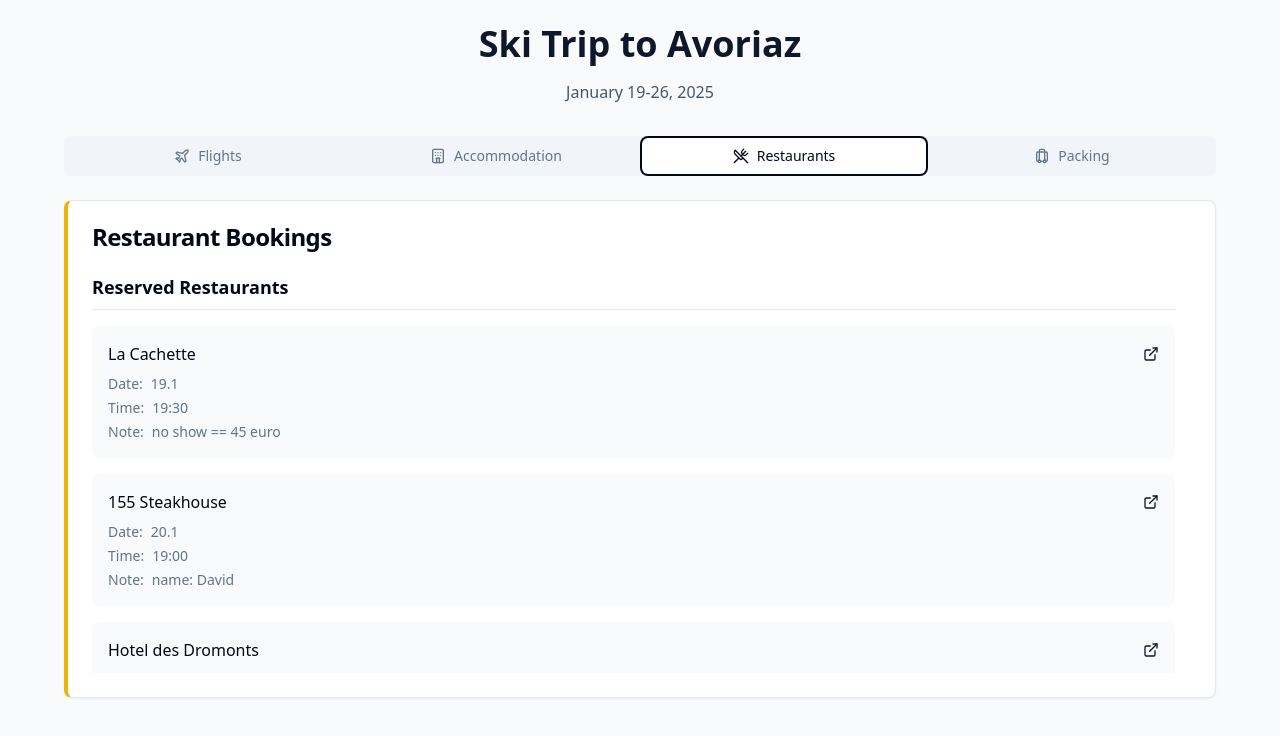
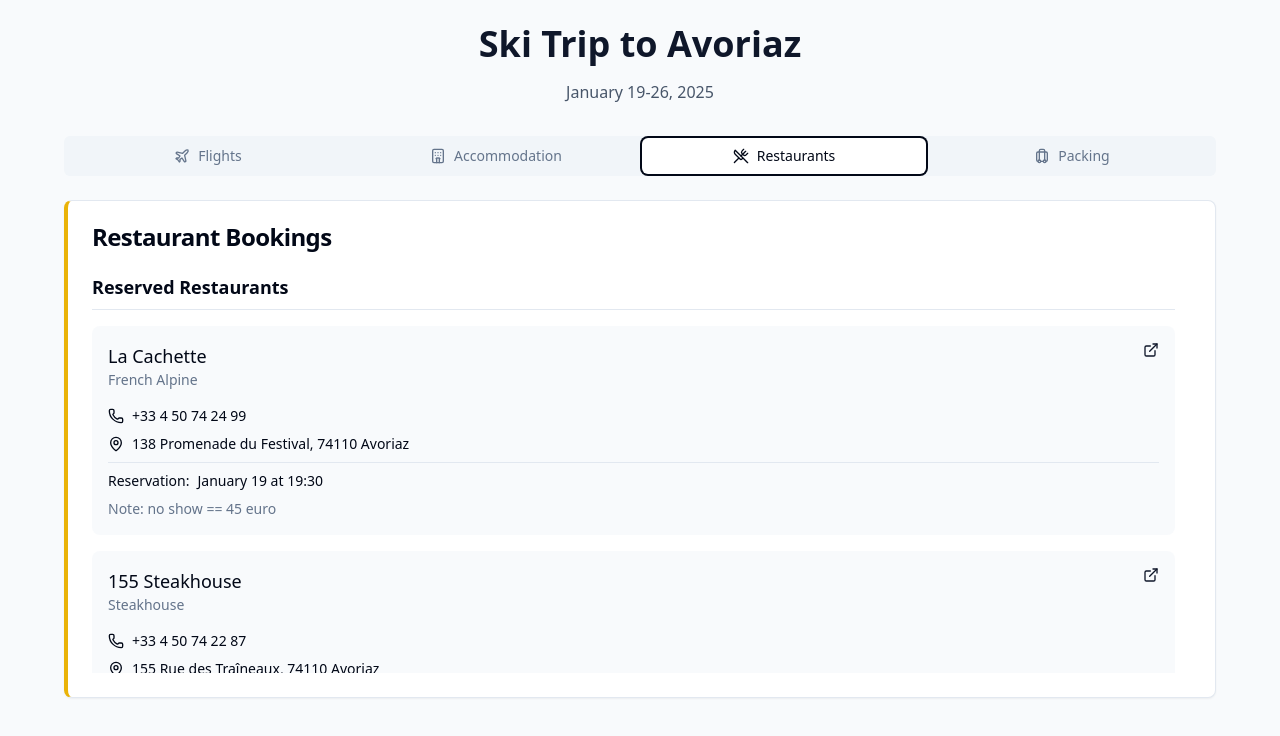
Before and after one commit to ynoncoen/avoriaz, a Next.js app: page /avoriaz/ in a window 1280 px wide. Both pictures are taken after a click on the tab "Restaurants". Shown: the top 736 px of the page. Built offline with nearby package versions, Linux system fonts and the light colour scheme.

Commit message:
Fix restaurants

```diff
--- a/src/components/ski-trip/RestaurantsTab.tsx
+++ b/src/components/ski-trip/RestaurantsTab.tsx
@@ -1,79 +1,140 @@
 import React from 'react';
 import { Card, CardHeader, CardTitle, CardContent } from '@/components/ui/card';
 import { ScrollArea } from '@/components/ui/scroll-area';
-import { Link, ExternalLink } from 'lucide-react';
-import { RestaurantBooking } from './types';
+import { ExternalLink, Phone, MapPin } from 'lucide-react';
+
+interface EnhancedRestaurantBooking {
+    date?: string;
+    time?: string;
+    name: string;
+    restaurantUrl: string;
+    phone?: string;
+    address?: string;
+    cuisine?: string;
+    comment?: string;
+    id: string;
+}
 
 const RestaurantsTab: React.FC = () => {
-    const bookings: RestaurantBooking[] = [
+    const bookings: EnhancedRestaurantBooking[] = [
         {
             date: "19.1",
             time: "19:30",
+            name: "La Cachette",
             restaurantUrl: "https://www.lacachetteavoriaz.com/en/",
+            phone: "+33 4 50 74 24 99",
+            address: "138 Promenade du Festival, 74110 Avoriaz",
+            cuisine: "French Alpine",
             comment: "no show == 45 euro",
             id: "booking-1"
         },
         {
             date: "20.1",
             time: "19:00",
+            name: "155 Steakhouse",
             restaurantUrl: "https://155-steakhouse.fr/",
+            phone: "+33 4 50 74 22 87",
+            address: "155 Rue des Traîneaux, 74110 Avoriaz",
+            cuisine: "Steakhouse",
             comment: "name: David",
             id: "booking-2"
         },
         {
             date: "21.1",
             time: "19:00",
+            name: "Les Enfants Terribles",
             restaurantUrl: "https://en.hoteldesdromonts.com/restaurants",
-            comment: "Les Efants Terribles",
+            phone: "+33 4 50 74 12 54",
+            address: "Hotel des Dromonts, Place des Dromonts, 74110 Avoriaz",
+            cuisine: "Fine Dining French",
+            comment: "Les Enfants Terribles",
             id: "booking-3"
         },
         {
             date: "22.1",
             time: "19:00",
-            restaurantUrl: "https://maps.app.goo.gl/Z9ad7bwA4HQnT1WV6",
+            name: "La Cachette",
+            restaurantUrl: "https://www.lacachetteavoriaz.com/en/",
+            phone: "+33 4 50 74 24 99",
+            address: "138 Promenade du Festival, 74110 Avoriaz",
+            cuisine: "French Alpine",
             comment: "no show == 45 euro",
             id: "booking-4"
         },
         {
             date: "23.1",
             time: "19:00",
+            name: "Le Festival",
             restaurantUrl: "https://en.hoteldesdromonts.com/restaurants",
-            comment: "Le festival",
+            phone: "+33 4 50 74 12 54",
+            address: "Hotel des Dromonts, Place des Dromonts, 74110 Avoriaz",
+            cuisine: "Modern French",
+            comment: "Le Festival",
             id: "booking-5"
         },
         {
             date: "24.1",
             time: "19:00",
+            name: "Hotel Des Dromonts",
             restaurantUrl: "https://en.hoteldesdromonts.com/restaurants",
+            phone: "+33 4 50 74 12 54",
+            address: "Place des Dromonts, 74110 Avoriaz",
+            cuisine: "French",
             comment: "placeholder",
             id: "booking-6"
         },
         {
             date: "25.1",
             time: "19:00",
+            name: "La Brasserie",
             restaurantUrl: "https://la-brasserie-avoriaz.fr/",
+            phone: "+33 4 50 74 15 11",
+            address: "Résidence Sassanka, 74110 Avoriaz",
+            cuisine: "French Brasserie",
             comment: "name: David",
             id: "booking-7"
         }
     ];
 
     const additionalRestaurants = [
-        { url: "https://www.avoriaz.com/fiche/restaurant-le-traino/", name: "Le Traino" },
-        { url: "https://155-steakhouse.fr/", name: "155 Steakhouse" },
-        { url: "https://www.la-reserve-avoriaz.com/", name: "La Reserve" },
-        { url: "https://www.lacabaneavoriaz.fr/", name: "La Cabane" }
+        {
+            name: "Le Traino",
+            restaurantUrl: "https://www.avoriaz.com/fiche/restaurant-le-traino/",
+            phone: "+33 4 50 74 17 84",
+            address: "Route des Rennes, 74110 Avoriaz",
+            cuisine: "Savoyard",
+            id: "additional-1"
+        },
+        {
+            name: "La Reserve",
+            restaurantUrl: "https://www.la-reserve-avoriaz.com/",
+            phone: "+33 4 50 74 15 75",
+            address: "Route de l'Alpage, 74110 Avoriaz",
+            cuisine: "French Alpine",
+            id: "additional-2"
+        },
+        {
+            name: "Le Fangle",
+            restaurantUrl: "https://maps.app.goo.gl/VgxEunhKqVhWTkgy5",
+            phone: "+33 4 50 74 16 18",
+            address: "Plateau du Fangle, 74110 Avoriaz",
+            cuisine: "Mountain Restaurant",
+            id: "additional-3"
+        },
+        {
+            name: "La Cabane",
+            restaurantUrl: "https://www.lacabaneavoriaz.fr/",
+            phone: "+33 4 50 74 14 22",
+            address: "Place du Snow, 74110 Avoriaz",
+            cuisine: "French Alpine",
+            id: "additional-4"
+        }
     ];
 
-    const getRestaurantName = (url: string): string => {
-        if (url.includes("lacachetteavoriaz")) return "La Cachette";
-        if (url.includes("155-steakhouse")) return "155 Steakhouse";
-        if (url.includes("hoteldesdromonts")) {
-            if (url.includes("Le festival")) return "Le Festival";
-            if (url.includes("Les Efants")) return "Les Enfants Terribles";
-            return "Hotel des Dromonts";
-        }
-        if (url.includes("la-brasserie")) return "La Brasserie";
-        return new URL(url).hostname.split('.')[1];
+    const formatDate = (date: string) => {
+        if (!date.includes('.')) return date;
+        const [day, month] = date.split('.');
+        return `January ${day}`;
     };
 
     return (
@@ -87,10 +148,12 @@ const RestaurantsTab: React.FC = () => {
                         <div className="space-y-4">
                             <h3 className="font-semibold text-lg border-b pb-2">Reserved Restaurants</h3>
                             {bookings.map((booking) => (
-                                <div key={booking.id} className="flex items-start space-x-4 p-4 rounded-lg bg-muted/50">
-                                    <div className="flex-1">
-                                        <div className="flex justify-between items-center mb-2">
-                                            <h4 className="font-medium">{getRestaurantName(booking.restaurantUrl)}</h4>
+                                <div key={booking.id} className="flex flex-col space-y-4 p-4 rounded-lg bg-muted/50">
+                                    <div className="flex justify-between items-start">
+                                        <div>
+                                            <h4 className="font-medium text-lg">{booking.name}</h4>
+                                            <p className="text-sm text-muted-foreground">{booking.cuisine}</p>
+                                        </div>
                                         <a
                                             href={booking.restaurantUrl}
                                             target="_blank"
@@ -100,22 +163,41 @@ const RestaurantsTab: React.FC = () => {
                                             <ExternalLink className="h-4 w-4" />
                                         </a>
                                     </div>
-                                        <div className="space-y-1 text-sm text-muted-foreground">
-                                            <div className="flex items-center space-x-2">
-                                                <span>Date:</span>
-                                                <span>{booking.date}</span>
-                                            </div>
-                                            <div className="flex items-center space-x-2">
-                                                <span>Time:</span>
-                                                <span>{booking.time}</span>
-                                            </div>
-                                            {booking.comment && (
-                                                <div className="flex items-center space-x-2">
-                                                    <span>Note:</span>
-                                                    <span>{booking.comment}</span>
+
+                                    <div className="space-y-2 text-sm">
+                                        {booking.phone && (
+                                            <div className="flex items-center gap-2">
+                                                <Phone className="h-4 w-4" />
+                                                <a href={`tel:${booking.phone}`} className="hover:underline">
+                                                    {booking.phone}
+                                                </a>
                                             </div>
                                         )}
+
+                                        {booking.address && (
+                                            <div className="flex items-center gap-2">
+                                                <MapPin className="h-4 w-4" />
+                                                <a
+                                                    href={`https://maps.google.com/?q=${encodeURIComponent(booking.address)}`}
+                                                    target="_blank"
+                                                    rel="noopener noreferrer"
+                                                    className="hover:underline"
+                                                >
+                                                    {booking.address}
+                                                </a>
                                             </div>
+                                        )}
+
+                                        <div className="flex items-center gap-2 mt-4 pt-2 border-t">
+                                            <span className="font-medium">Reservation:</span>
+                                            <span>{formatDate(booking.date || '')} at {booking.time}</span>
+                                        </div>
+
+                                        {booking.comment && (
+                                            <div className="text-sm text-muted-foreground mt-2">
+                                                Note: {booking.comment}
+                                            </div>
+                                        )}
                                     </div>
                                 </div>
                             ))}
@@ -124,17 +206,46 @@ const RestaurantsTab: React.FC = () => {
                         <div className="space-y-4">
                             <h3 className="font-semibold text-lg border-b pb-2">Additional Restaurants</h3>
                             <div className="grid grid-cols-1 md:grid-cols-2 gap-4">
-                                {additionalRestaurants.map((restaurant, index) => (
+                                {additionalRestaurants.map((restaurant) => (
+                                    <div key={restaurant.id} className="p-4 rounded-lg bg-muted/50">
+                                        <div className="flex justify-between items-start mb-2">
+                                            <div>
+                                                <h4 className="font-medium">{restaurant.name}</h4>
+                                                <p className="text-sm text-muted-foreground">{restaurant.cuisine}</p>
+                                            </div>
                                             <a
-                                        key={index}
-                                        href={restaurant.url}
+                                                href={restaurant.restaurantUrl}
                                                 target="_blank"
                                                 rel="noopener noreferrer"
-                                        className="flex items-center space-x-2 p-3 rounded-lg bg-muted/50 hover:bg-muted transition-colors"
+                                                className="text-primary hover:text-primary/80"
                                             >
-                                        <Link className="h-4 w-4" />
-                                        <span>{restaurant.name}</span>
+                                                <ExternalLink className="h-4 w-4" />
                                             </a>
+                                        </div>
+                                        <div className="space-y-2 text-sm">
+                                            {restaurant.phone && (
+                                                <div className="flex items-center gap-2">
+                                                    <Phone className="h-4 w-4" />
+                                                    <a href={`tel:${restaurant.phone}`} className="hover:underline">
+                                                        {restaurant.phone}
+                                                    </a>
+                                                </div>
+                                            )}
+                                            {restaurant.address && (
+                                                <div className="flex items-center gap-2">
+                                                    <MapPin className="h-4 w-4" />
+                                                    <a
+                                                        href={`https://maps.google.com/?q=${encodeURIComponent(restaurant.address)}`}
+                                                        target="_blank"
+                                                        rel="noopener noreferrer"
+                                                        className="hover:underline"
+                                                    >
+                                                        {restaurant.address}
+                                                    </a>
+                                                </div>
+                                            )}
+                                        </div>
+                                    </div>
                                 ))}
                             </div>
                         </div>
```
Lines whose indentation alone changed are shown as unchanged.
